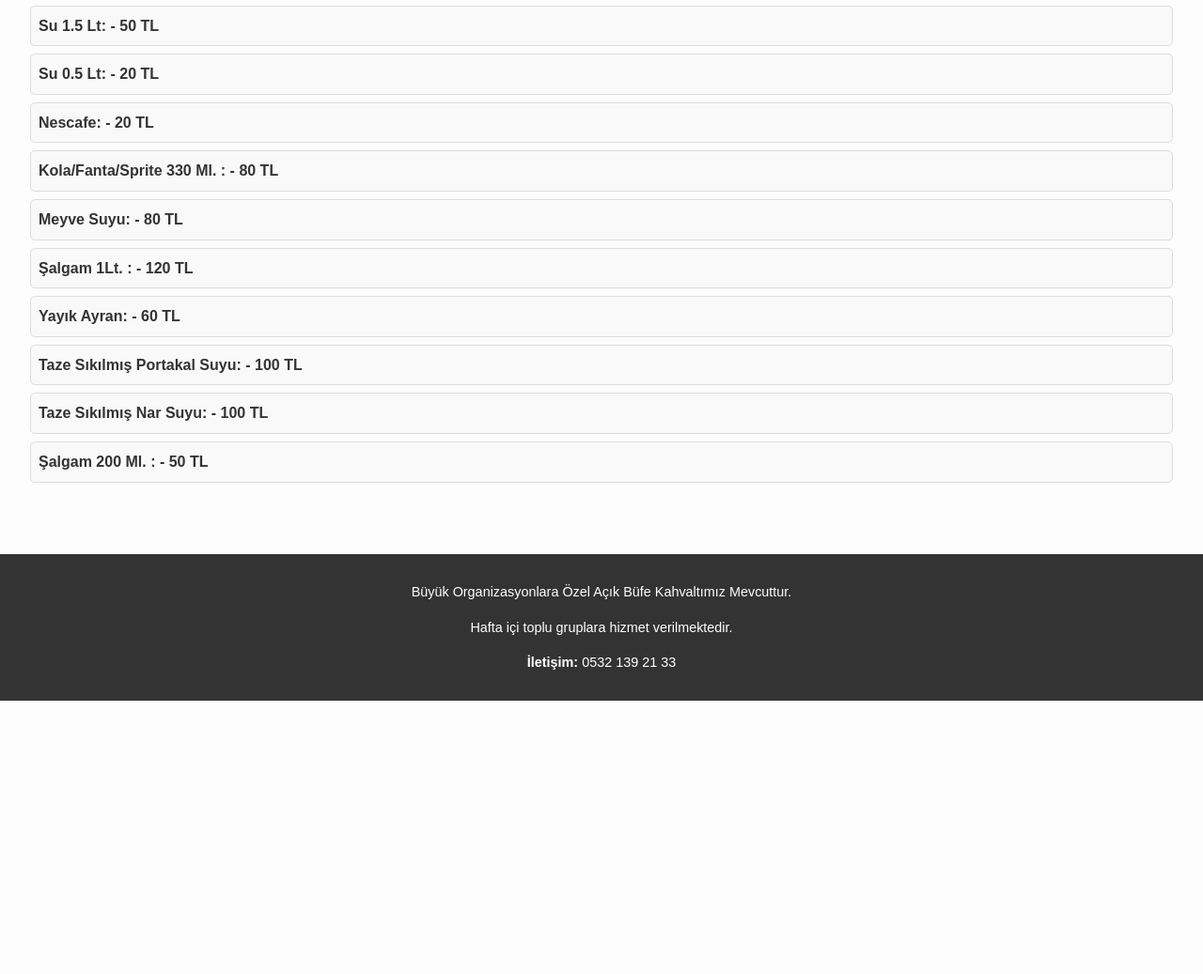
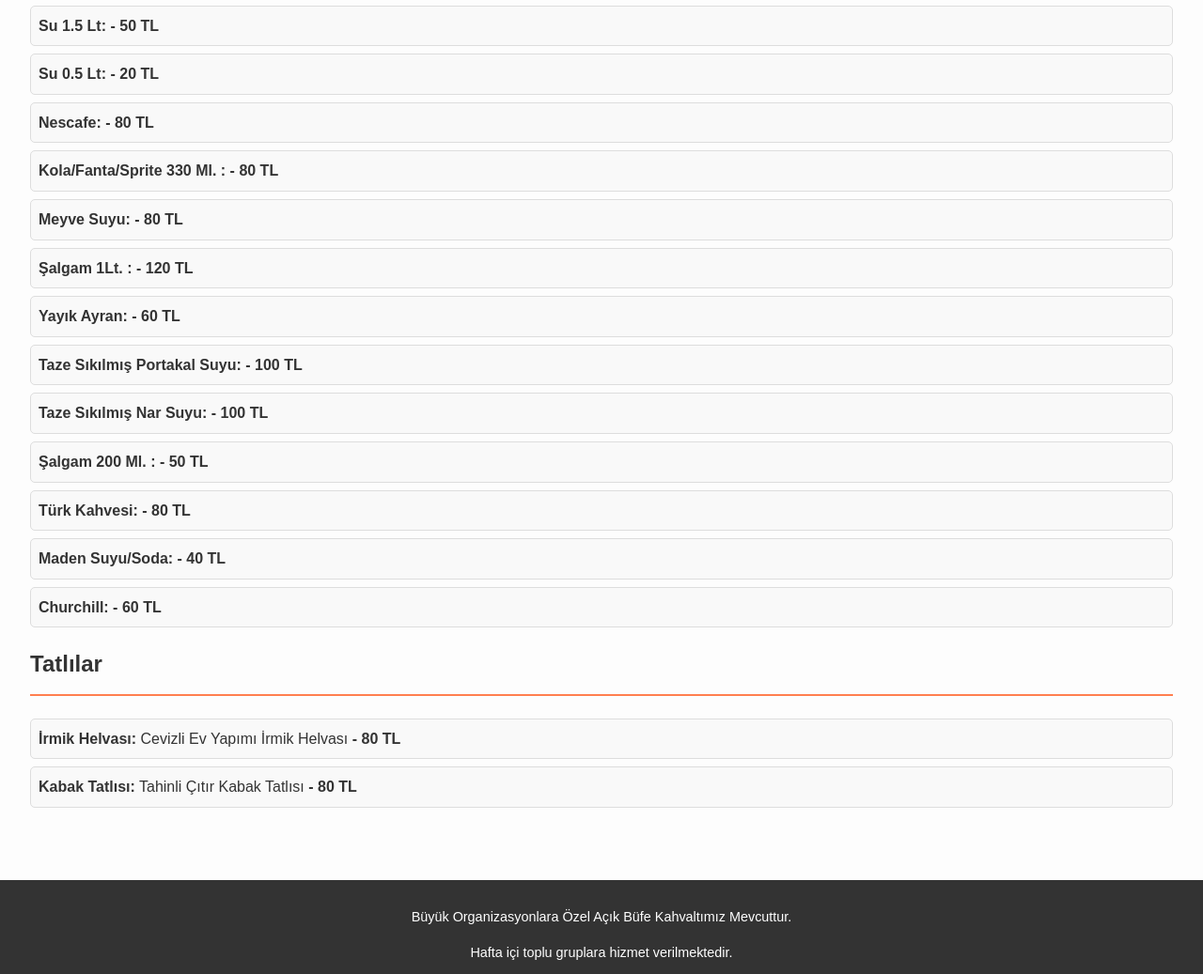
Before and after one commit to yigitali01/restaurant-menu, a plain HTML site: page index.html in a window 1280 px wide. Shown: the part 1028-2065 px from the top of the page at 94% size. Before the commit the page ends 1774 px from the top, so only its background shows below. Drawn offline with Linux system fonts and the light colour scheme.

Commit message:
First Commit

```diff
--- a/index.html
+++ b/index.html
@@ -28,7 +28,7 @@
         <section id="anayemekler">
             <h2>Ana Yemekler</h2>
             <ul>
-                <li><strong>Kuzu Pirzola Porsiyon:</strong> Çoban Salata, Acılı Ezme, Mevsim Salatası ve Sumaklı Soğan ile servis edilir <strong>- 650 TL</strong></li>
+                <li><strong>Kuzu Pirzola Porsiyon:</strong> Çoban Salata, Acılı Ezme, Mevsim Salatası ve Sumaklı Soğan ile servis edilir <strong>- 600 TL</strong></li>
                 <li><strong>Kuşbaşı Porsiyon:</strong> Çoban Salata, Acılı Ezme, Mevsim Salatası ve Sumaklı Soğan ile servis edilir <strong>- 430 TL</strong></li>
                 <li><strong>Tavuk Pirzola Porsiyon:</strong> Çoban Salata, Acılı Ezme, Mevsim Salatası ve Sumaklı Soğan ile servis edilir <strong>- 380 TL</strong></li>
                 <li><strong>Izgara Köfte Porsiyon:</strong> Çoban Salata, Acılı Ezme, Mevsim Salatası ve Sumaklı Soğan ile servis edilir <strong>- 430 TL</strong></li>
@@ -45,7 +45,7 @@
                 <li><strong>Termos Çay: - 200 TL</strong></li>
                 <li><strong>Su 1.5 Lt: - 50 TL</strong></li>
                 <li><strong>Su 0.5 Lt: - 20 TL</strong></li>
-                <li><strong>Nescafe: - 20 TL</strong></li>
+                <li><strong>Nescafe: - 80 TL</strong></li>
                 <li><strong>Kola/Fanta/Sprite 330 Ml. : - 80 TL</strong></li>
                 <li><strong>Meyve Suyu: - 80 TL</strong></li>
                 <li><strong>Şalgam 1Lt. : - 120 TL</strong></li>
@@ -53,16 +53,18 @@
                 <li><strong>Taze Sıkılmış Portakal Suyu: - 100 TL</strong></li>
                 <li><strong>Taze Sıkılmış Nar Suyu: - 100 TL</strong></li>
                 <li><strong>Şalgam 200 Ml. : - 50 TL</strong></li>
-
+                <li><strong>Türk Kahvesi: - 80 TL</strong></li>
+                <li><strong>Maden Suyu/Soda: - 40 TL</strong></li>
+                <li><strong>Churchill: - 60 TL</strong></li>
             </ul>
         </section>
-        <!-- <section id="tatlilar">
+         <section id="tatlilar">
             <h2>Tatlılar</h2>
             <ul>
-                <li><strong>Baklava:</strong> Cevizli geleneksel tat - 50 TL</li>
-                <li><strong>Sufle:</strong> Çikolata dolu mutluluk - 60 TL</li>
+                <li><strong>İrmik Helvası:</strong> Cevizli Ev Yapımı İrmik Helvası <strong>- 80 TL</strong></li>
+                <li><strong>Kabak Tatlısı:</strong> Tahinli Çıtır Kabak Tatlısı <strong> - 80 TL</strong></li>
             </ul>
-        </section> -->
+        </section>
     </main>
     <footer>
         <p>Büyük Organizasyonlara Özel Açık Büfe Kahvaltımız Mevcuttur.</p>
```
